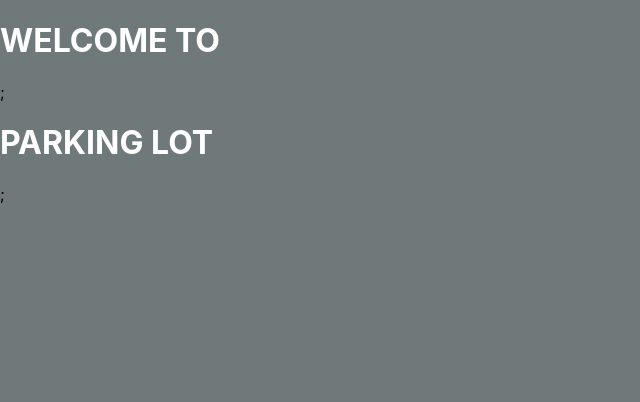
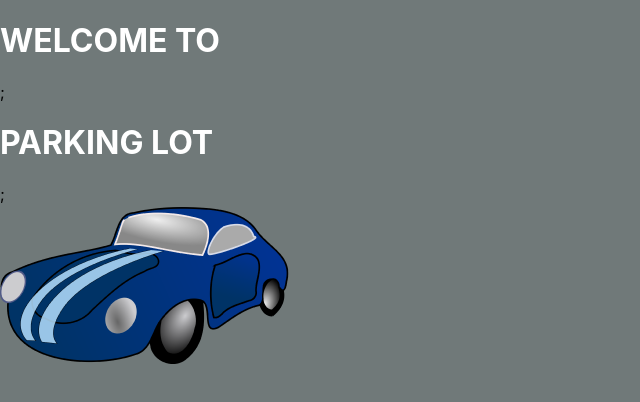
Before and after one commit to carolkx/parking-lot-, a React (Create React App) app: page / in a window 1280 px wide. Shown: the top 402 px of the page, without its empty margins (0-640 px from the left). Built offline with nearby package versions, Linux system fonts and the light colour scheme.

Commit message:
hhsfgvgsg

```diff
--- a/src/App.js
+++ b/src/App.js
@@ -1,12 +1,13 @@
-import logo from './logo.svg';
-import './App.css';
+import logo from "./logo.svg";
+import "./App.css";
 
 function App() {
   return (
     <div>
-        <h1>WELCOME TO</h1>;
-        <h1>PARKING LOT</h1>;
-
+      <h1>WELCOME TO</h1>;<h1>PARKING LOT</h1>;
+      <div>
+        <img src="./car.img.png" alt="car photo" />
+      </div>
     </div>
   );
 }
```
